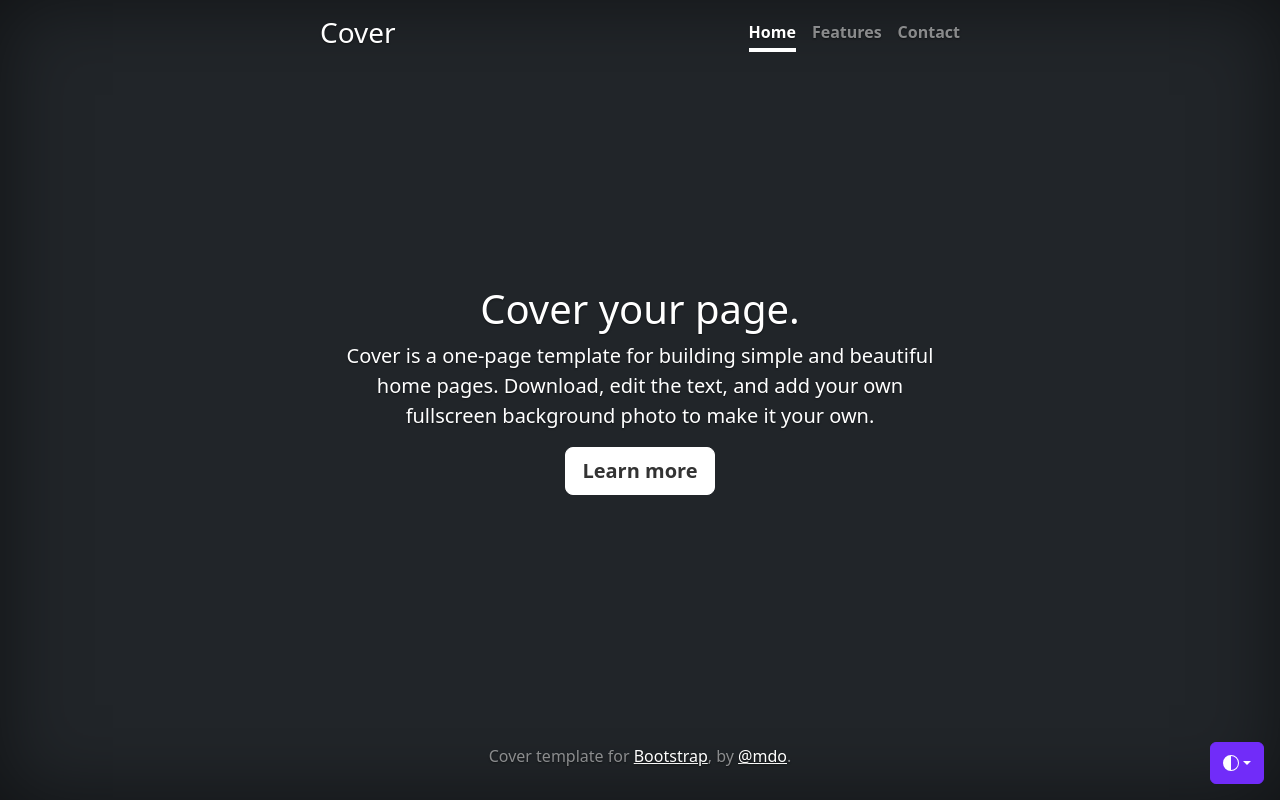
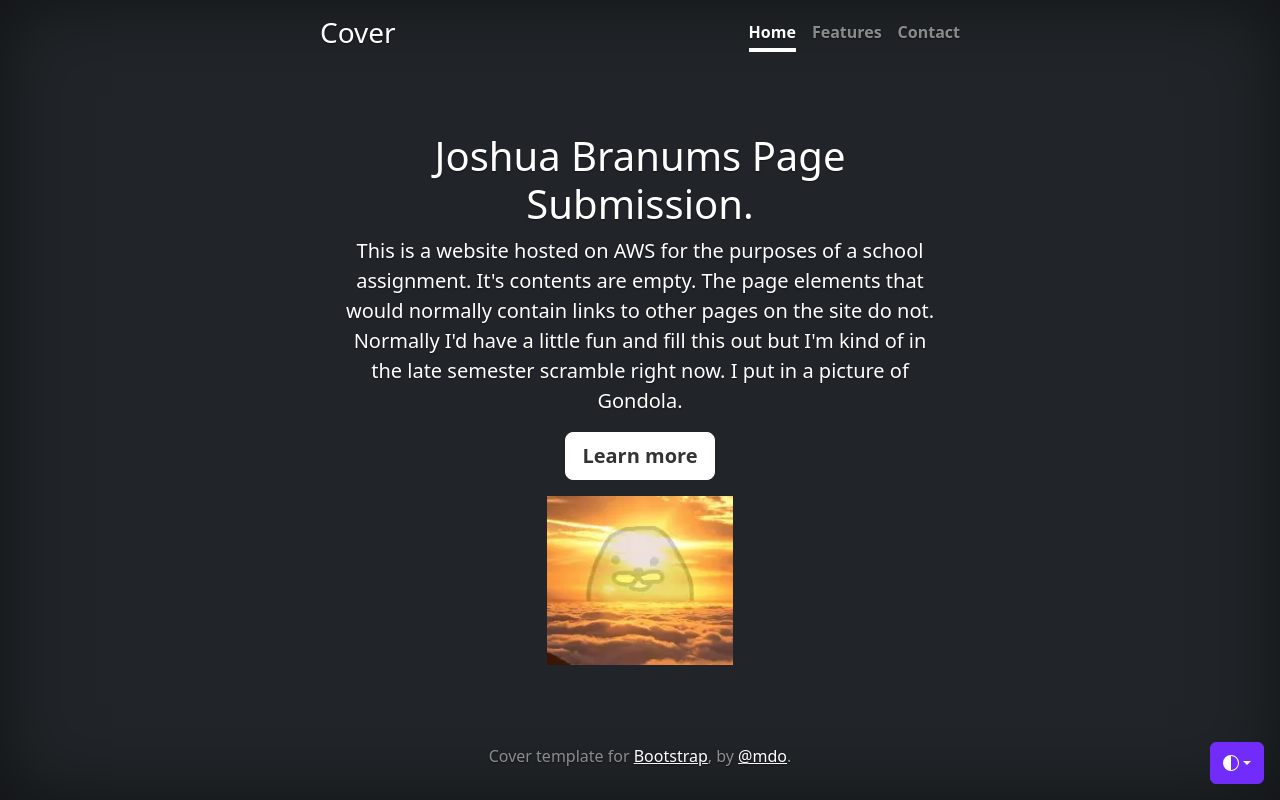
Before and after one commit to QuinB2000/WebProgrammingWebsiteProject, a plain HTML site: page index.html in a window 1280 px wide. Drawn offline with Linux system fonts and the light colour scheme; a script that the page names is missing.

Commit message:
Fulfilled image requirement

```diff
--- a/index.html
+++ b/index.html
@@ -206,17 +206,16 @@
         </div>
       </header>
       <main class="px-3">
-        <h1>Cover your page.</h1>
+        <h1>Joshua Branums Page Submission.</h1>
         <p class="lead">
-          Cover is a one-page template for building simple and beautiful home
-          pages. Download, edit the text, and add your own fullscreen background
-          photo to make it your own.
+          This is a website hosted on AWS for the purposes of a school assignment. It's contents are empty. The page elements that would normally contain links to other pages on the site do not. Normally I'd have a little fun and fill this out but I'm kind of in the late semester scramble right now. I put in a picture of Gondola.
         </p>
         <p class="lead">
           <a href="#" class="btn btn-lg btn-light fw-bold border-white bg-white"
             >Learn more</a
           >
         </p>
+        <img src="img1.png" alt="gondola_sunset">
       </main>
       <footer class="mt-auto text-white-50">
         <p>
```
Also changed, not shown: img1.png (added).
